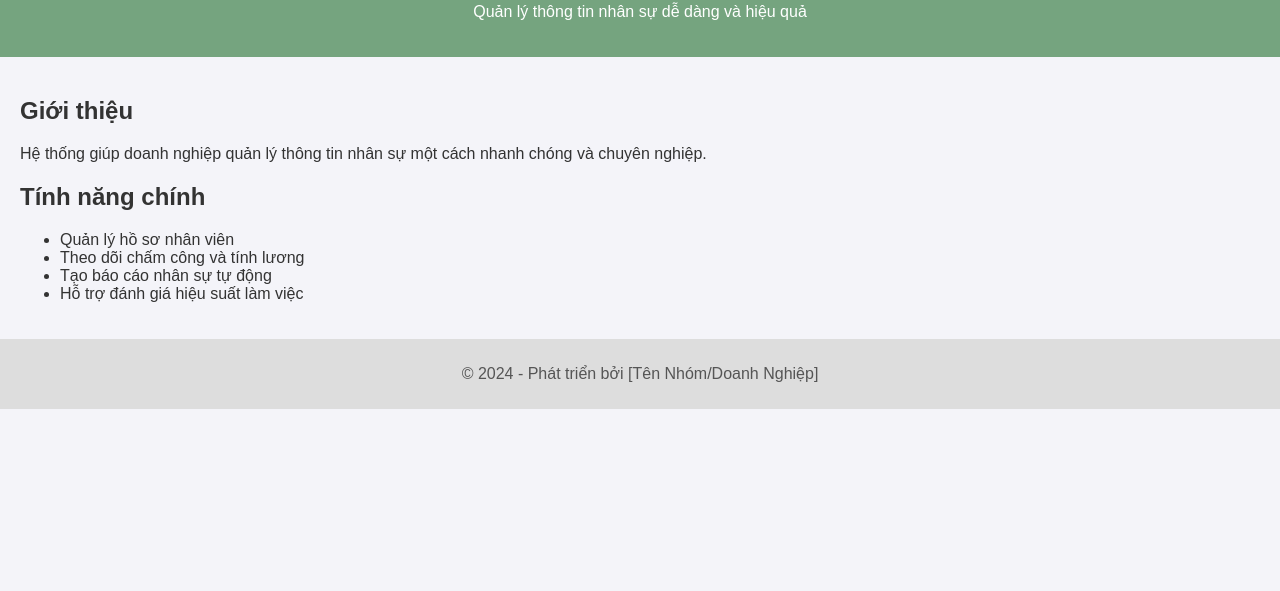
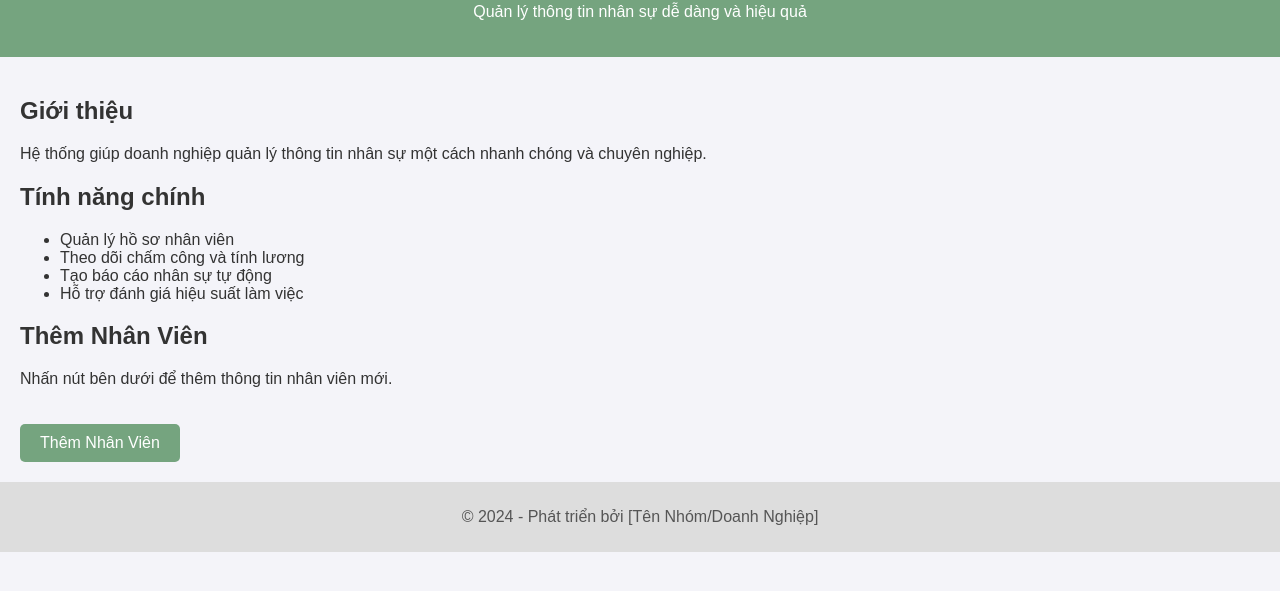
Before and after one commit to Hieuhocit03/CC-MTPTPM_Nhom15, a plain HTML site: page index.html in a window 1280 px wide. Shown: the part 97-688 px from the top of the page. Drawn offline with Linux system fonts and the light colour scheme.

Commit message:
cập nhật thêm button thêm nhân viên

```diff
--- a/index.html
+++ b/index.html
@@ -20,6 +20,22 @@
     }
     main {
       padding: 20px;
+    }
+    .btn-add {
+      display: inline-block;
+      padding: 10px 20px;
+      font-size: 16px;
+      color: #fff;
+      background-color: #75A47F;
+      border: none;
+      border-radius: 5px;
+      text-decoration: none;
+      cursor: pointer;
+      margin-top: 20px;
+      transition: background-color 0.3s ease;
+    }
+    .btn-add:hover {
+      background-color: #5b8564;
     }
     footer {
       text-align: center;
@@ -51,11 +67,23 @@
         <li>Hỗ trợ đánh giá hiệu suất làm việc</li>
       </ul>
     </section>
+    <section>
+      <h2>Thêm Nhân Viên</h2>
+      <p>Nhấn nút bên dưới để thêm thông tin nhân viên mới.</p>
+      <button class="btn-add" onclick="addEmployee()">Thêm Nhân Viên</button>
+    </section>
   </main>
 
   <!-- Footer -->
   <footer>
     <p>&copy; 2024 - Phát triển bởi [Tên Nhóm/Doanh Nghiệp]</p>
   </footer>
+
+  <!-- Script -->
+  <script>
+    function addEmployee() {
+      alert('Tính năng "Thêm Nhân Viên" đang được phát triển!');
+    }
+  </script>
 </body>
 </html>
```
